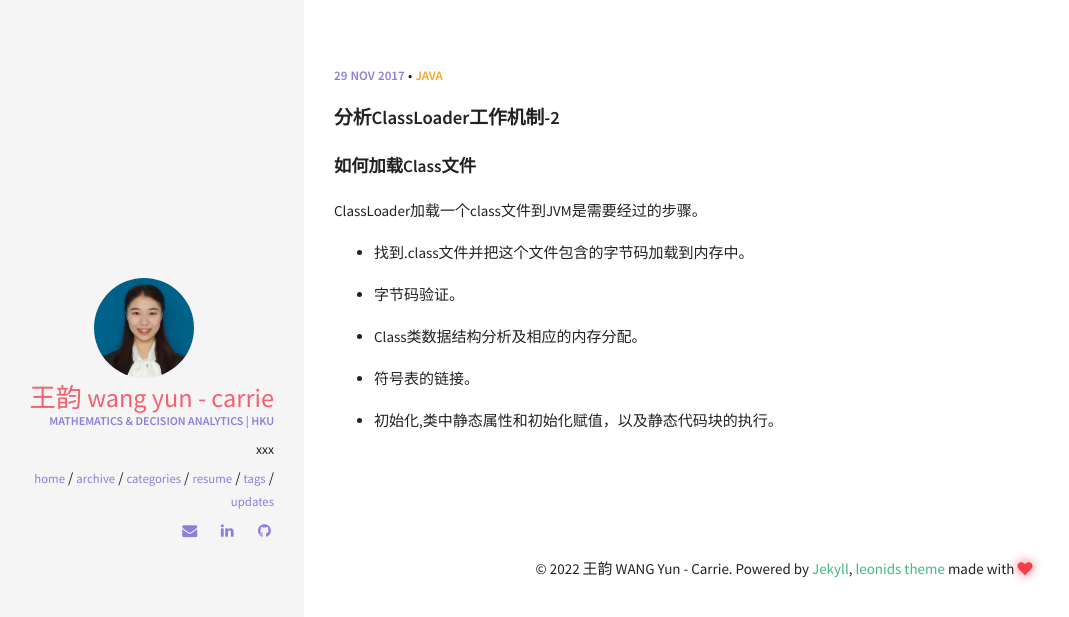
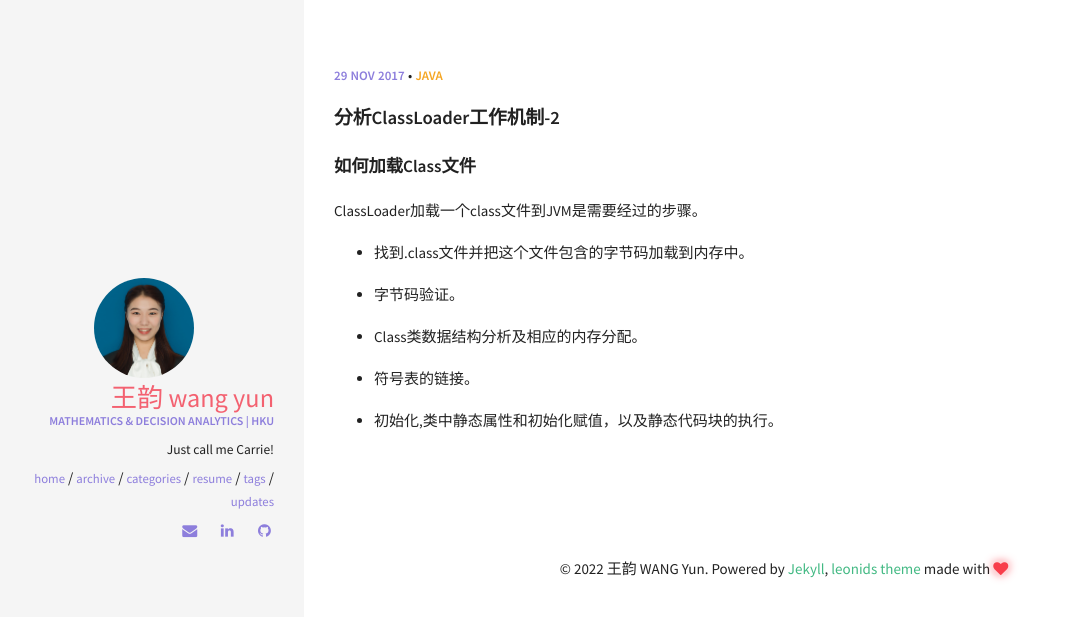
Before and after one commit to Carrieww/carrieww.github.io, a Jekyll site: the page built from index.html, in a window 1280 px wide. Shown: the top 617 px of the page, without its empty margins (16-1085 px from the left). Built offline with Jekyll 4.4.1, drawn with Linux system fonts in a browser that asks for light colours.

Commit message:
Update _config.yml

```diff
--- a/_config.yml
+++ b/_config.yml
@@ -38,10 +38,10 @@ plugins:
 ####################################
 #
 owner:
-  name: 王韵 WANG Yun - Carrie
+  name: "王韵 WANG Yun"
   avatar: Photo_WangYun.jpg
   job: "Mathematics & Decision Analytics | HKU"
-  bio: "xxx"
+  bio: "Just call me Carrie!"
   email: carrie07@connect.hku.hk
   disqus-shortname: #username
   twitter:  #username
```
